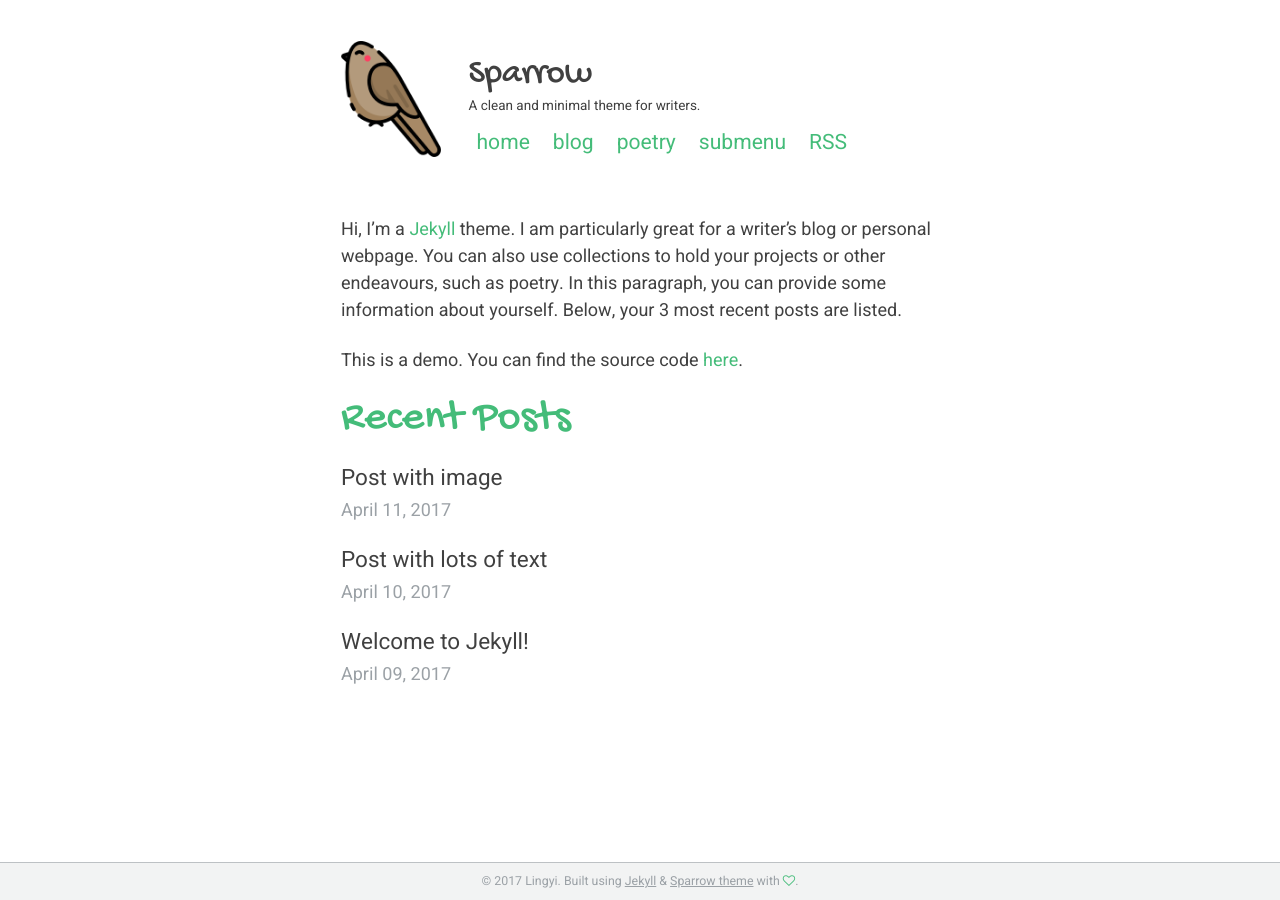
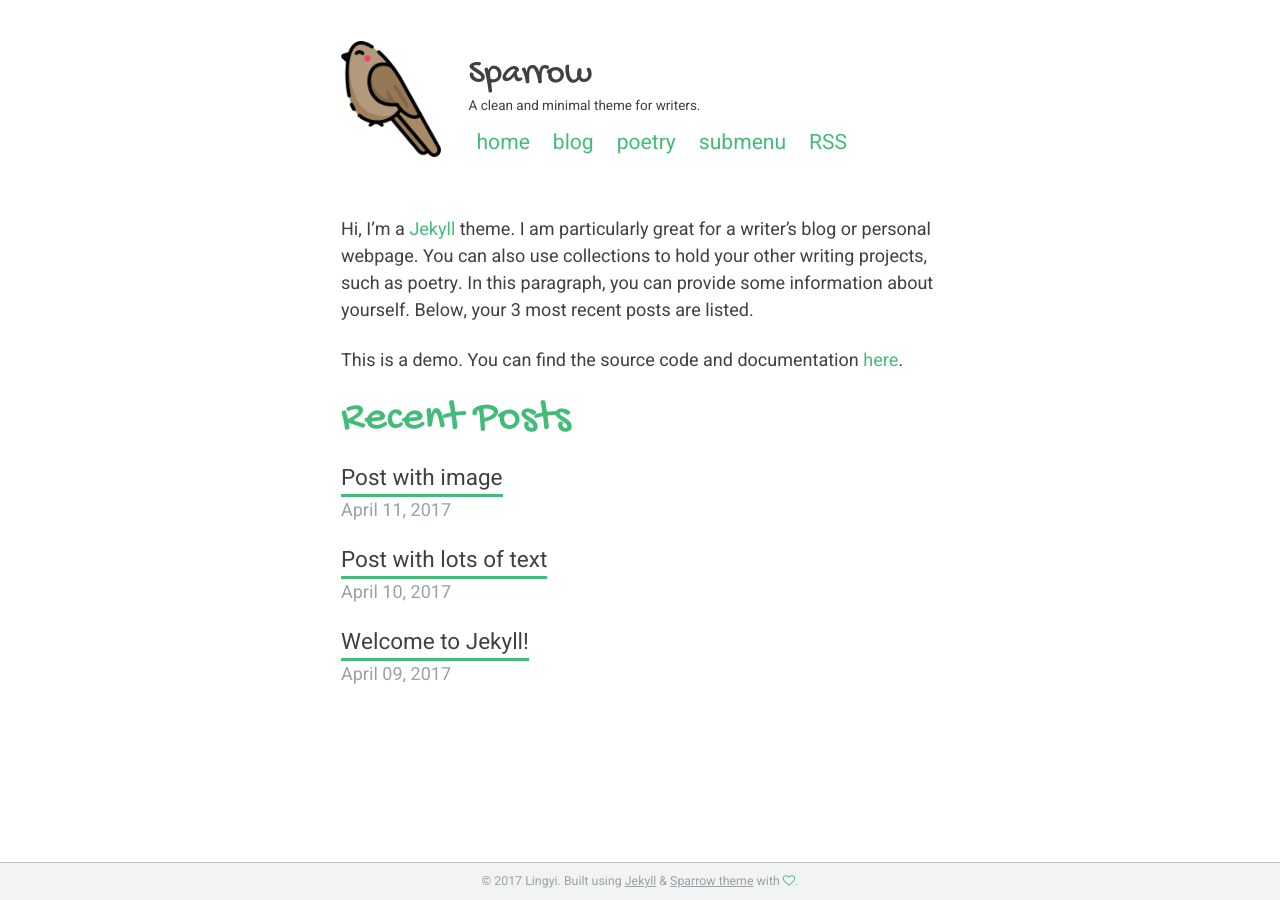
Before and after one commit to lingxz/sparrow, a Jekyll site: the page built from index.md, in a window 1280 px wide. Built offline with Jekyll 4.4.1, drawn with Linux system fonts in a browser that asks for light colours.

```diff
--- a/_sass/_page.scss
+++ b/_sass/_page.scss
@@ -15,8 +15,8 @@
 
 .page__item-title {
   a {
+    border-bottom: solid $theme-color;
     color: $entry-link-color;
-    text-decoration: none;
     &:hover { color: $entry-link-color-hover; }
   }
 }
--- a/index.md
+++ b/index.md
@@ -3,6 +3,6 @@
 comments: false
 ---
 
-Hi, I'm a [Jekyll](https://jekyllrb.com/) theme. I am particularly great for a writer's blog or personal webpage. You can also use collections to hold your projects or other endeavours, such as poetry. In this paragraph, you can provide some information about yourself. Below, your 3 most recent posts are listed.
+Hi, I'm a [Jekyll](https://jekyllrb.com/) theme. I am particularly great for a writer's blog or personal webpage. You can also use collections to hold your other writing projects, such as poetry. In this paragraph, you can provide some information about yourself. Below, your 3 most recent posts are listed.
 
-This is a demo. You can find the source code [here](https://github.com/lingxz/sparrow).
+This is a demo. You can find the source code and documentation [here](https://github.com/lingxz/sparrow).
```
Also changed, not shown: _poetry/2012-10-17-do-not-stand-at-my-grave-and-weep.md (added, +18 -0 lines), _poetry/2012-10-17-things-related-to-you.md (deleted, +0 -24 lines).
